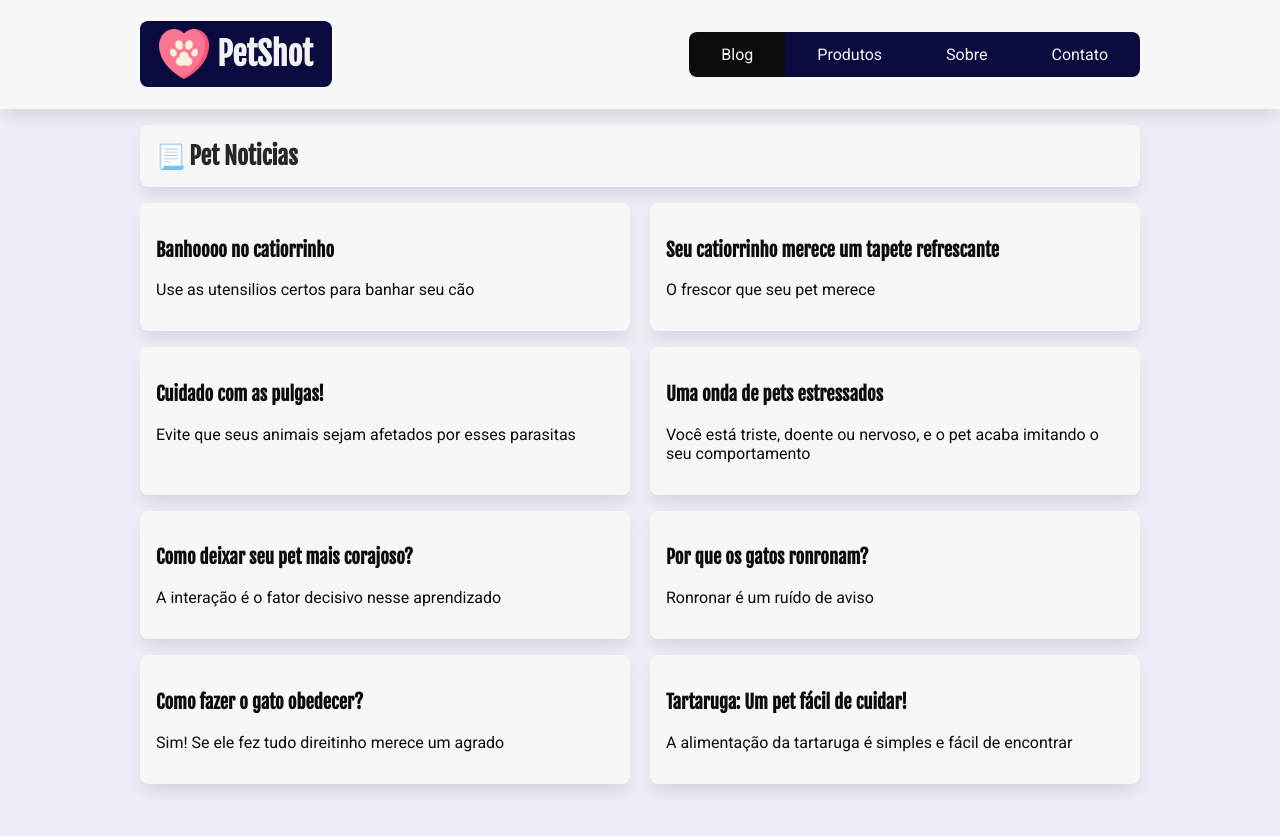
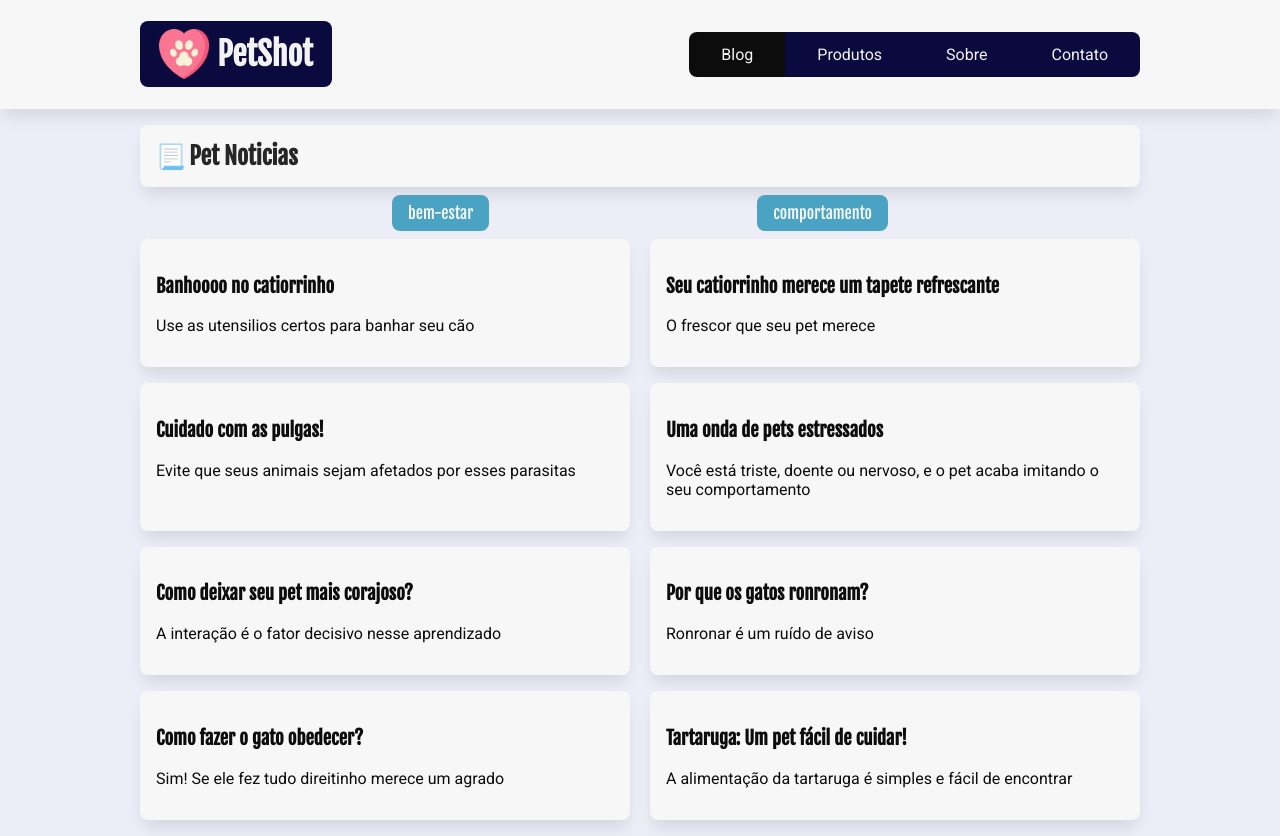
Before and after one commit to R0drigo-Pedroso/projeto-react-petshop, a React (Create React App) app: page / in a window 1280 px wide. Before the commit the page ends 800 px from the top, so only its background shows below. Built offline with nearby package versions, Linux system fonts and the light colour scheme; data requests are answered from the project's data file.

Commit message:
Componente Categoria
Utilizando useEffect, useState.

```diff
--- /dev/null
+++ b/src/components/ListaCategorias/ListaCategorias.jsx
@@ -0,0 +1,53 @@
+/* Usando estados de componentes */
+
+/* Api */
+import servidorApi from "../../API/servidor-api";
+
+/* Estilo CSS */
+import { useEffect, useState } from "react";
+import { Link } from "react-router-dom";
+import estilo from "./ListaCategorias.module.css";
+
+/* carregamento */
+import LoadingCarregamento from "../LoadingCarregamento/LoadingCarregamento";
+
+export const ListaCategorias = () => {
+  const [categorias, setCategorias] = useState([]);
+
+  /* loading */
+  const [loading, setLoading] = useState(true);
+
+  useEffect(() => {
+    async function getCategorias() {
+      try {
+        const resposta = await fetch(`${servidorApi}/categorias`);
+        const dados = await resposta.json();
+        setCategorias(dados);
+        setLoading(false);
+      } catch (error) {
+        console.log("Deu ruim " + error.message);
+      }
+    }
+    getCategorias();
+  }, []);
+
+  if (loading) {
+    return <LoadingCarregamento />;
+  }
+
+  return (
+    <div className={estilo.lista_categorias}>
+      <ul>
+        {categorias.map(({ id, nome }) => {
+          return (
+            <li key={id} id={nome}>
+              <Link to={`/categorias/${nome}`}>{nome}</Link>
+            </li>
+          );
+        })}
+      </ul>
+    </div>
+  );
+};
+
+export default ListaCategorias;
--- /dev/null
+++ b/src/components/ListaCategorias/ListaCategorias.module.css
@@ -0,0 +1,29 @@
+.lista_categorias {
+    margin-top: -0.5rem;
+}
+.lista_categorias ul {
+    list-style: none;
+    margin: 0;
+    padding: 0;
+    display: flex;
+    justify-content: space-evenly;
+}
+
+.lista_categorias li {
+    padding: 0.5rem 1rem;
+    margin-bottom: 0.5rem;
+}
+
+.lista_categorias a {
+    text-decoration: none;
+    background-color: #4ba3c3;
+    color: #f7f7f7;
+    font-family: "Fjalla One", sans-serif;
+    padding: inherit;
+    border-radius: var(--borda-arredondada);
+}
+
+.lista_categorias a:hover,
+.lista_categorias a:focus {
+    background-color: #2f88a8;
+}
--- a/src/components/ListaPosts/ListaPosts.jsx
+++ b/src/components/ListaPosts/ListaPosts.jsx
@@ -3,7 +3,9 @@
 
 /* Importando api */
 import servidorApi from "../../API/servidor-api";
+
 import ArtigoPost from "../ArtigoPost/ArtigoPost";
+
 import LoadingCarregamento from "../LoadingCarregamento/LoadingCarregamento";
 
 /* Estilos css */
--- a/src/pages/Home/Home.jsx
+++ b/src/pages/Home/Home.jsx
@@ -3,11 +3,14 @@
 
 /* Componest */
 import ListaPosts from "../../components/ListaPosts/ListaPosts";
+import ListaCategorias from "../../components/ListaCategorias/ListaCategorias";
 
 const Home = () => {
   return (
     <section>
       <h2 className={estilo.titulo_secao}>Pet Noticias</h2>
+
+      <ListaCategorias />
 
       <ListaPosts />
     </section>
```
